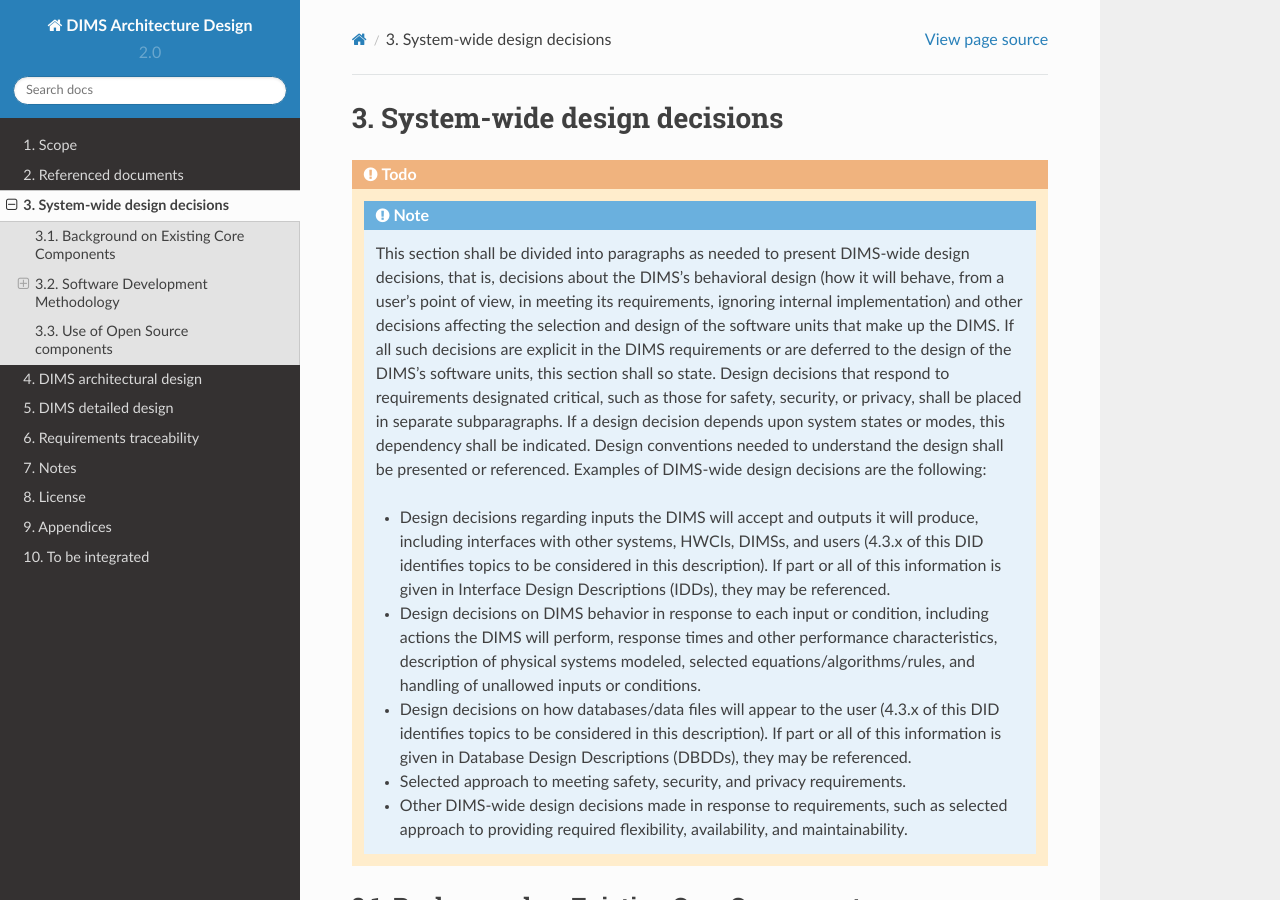
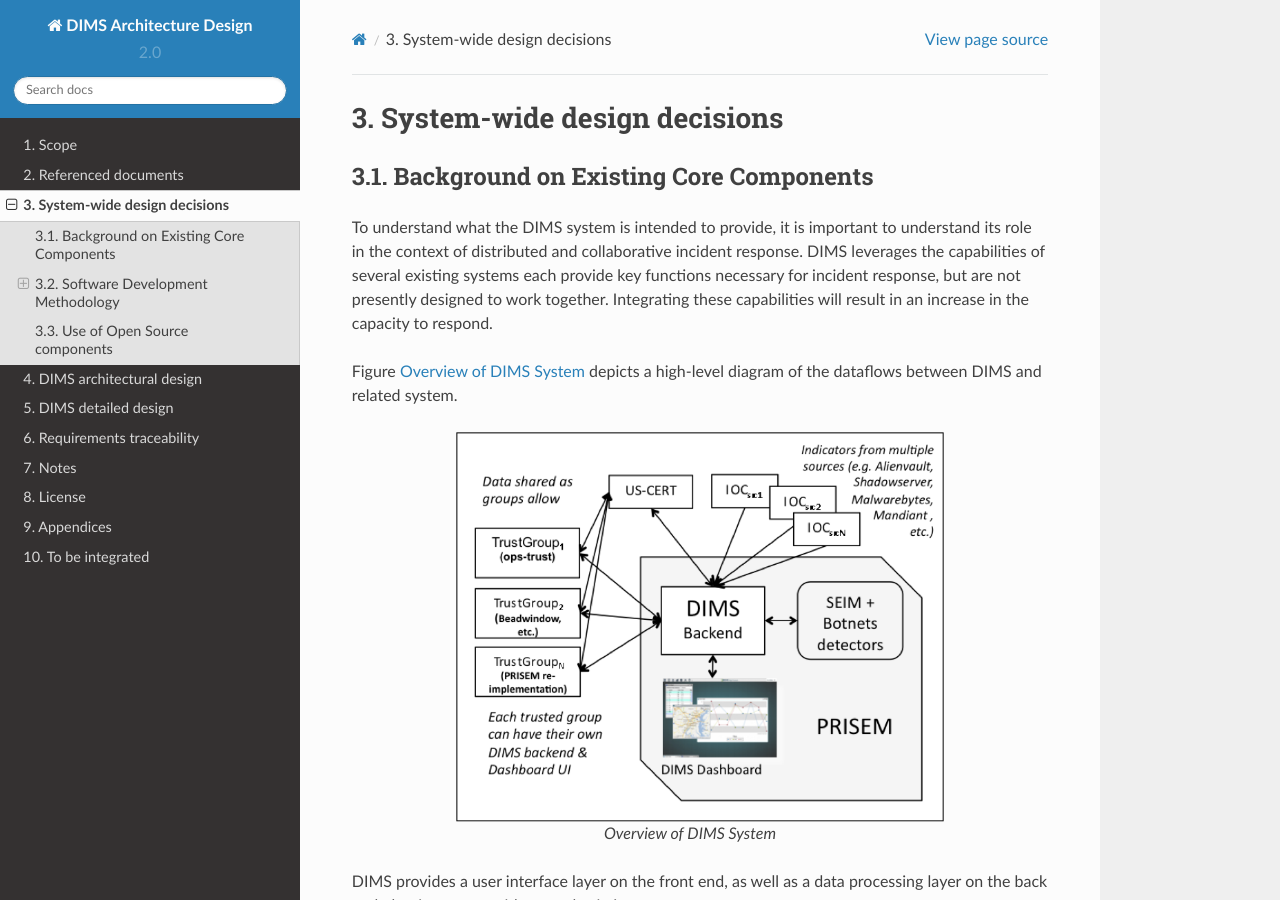
Before and after one commit to uw-dims/dims-ad, a Sphinx documentation site: the page built from docs/source/systemwidedecisions.rst, in a window 1280 px wide and 900 px high. Built offline with Sphinx 7.4.7 and the Read the Docs theme 2.0.0, drawn with Linux system fonts in a browser that asks for light colours.

Commit message:
Remove todo::

```diff
--- a/docs/source/systemwidedecisions.rst
+++ b/docs/source/systemwidedecisions.rst
@@ -2,54 +2,6 @@
 
 System-wide design decisions
 ============================
-
-.. todo::
-
-    .. note::
-
-        This section shall be divided into paragraphs as needed to present
-        DIMS-wide design decisions, that is, decisions about the DIMS's
-        behavioral design (how it will behave, from a user's point of view, in
-        meeting its requirements, ignoring internal implementation) and other
-        decisions affecting the selection and design of the software units that
-        make up the DIMS. If all such decisions are explicit in the DIMS
-        requirements or are deferred to the design of the DIMS's software
-        units, this section shall so state. Design decisions that respond to
-        requirements designated critical, such as those for safety, security,
-        or privacy, shall be placed in separate subparagraphs. If a design
-        decision depends upon system states or modes, this dependency shall be
-        indicated. Design conventions needed to understand the design shall be
-        presented or referenced. Examples of DIMS-wide design decisions are the
-        following:
-
-
-        * Design decisions regarding inputs the DIMS will accept and outputs it
-          will produce, including interfaces with other systems, HWCIs, DIMSs,
-          and users (4.3.x of this DID identifies topics to be considered in this
-          description). If part or all of this information is given in Interface
-          Design Descriptions (IDDs), they may be referenced.
-
-        * Design decisions on DIMS behavior in response to each input or
-          condition, including actions the DIMS will perform, response times and
-          other performance characteristics, description of physical systems
-          modeled, selected equations/algorithms/rules, and handling of unallowed
-          inputs or conditions.
-
-        * Design decisions on how databases/data files will appear to the user
-          (4.3.x of this DID identifies topics to be considered in this
-          description). If part or all of this information is given in Database
-          Design Descriptions (DBDDs), they may be referenced.
-
-        * Selected approach to meeting safety, security, and privacy
-          requirements.
-
-        * Other DIMS-wide design decisions made in response to requirements, such
-          as selected approach to providing required flexibility, availability,
-          and maintainability.
-
-    ..
-
-..
 
 .. _background:
 
```
